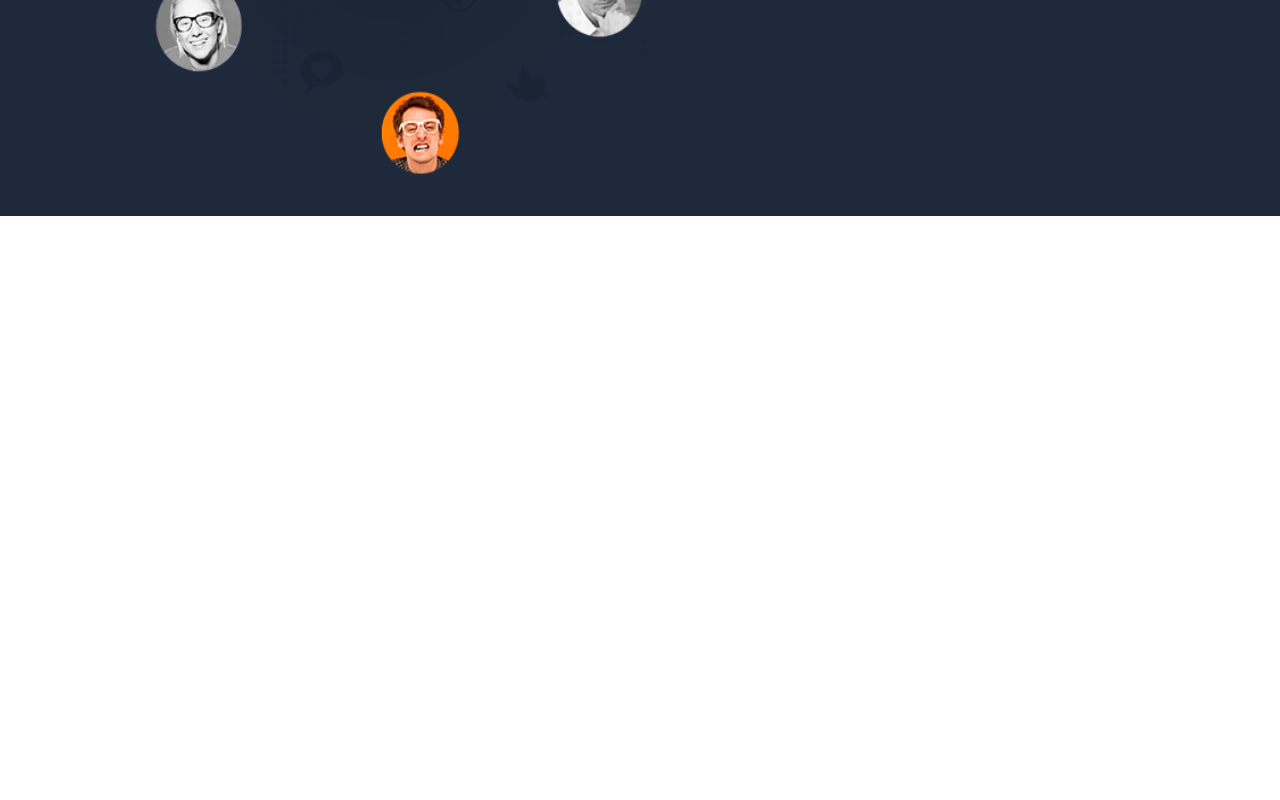
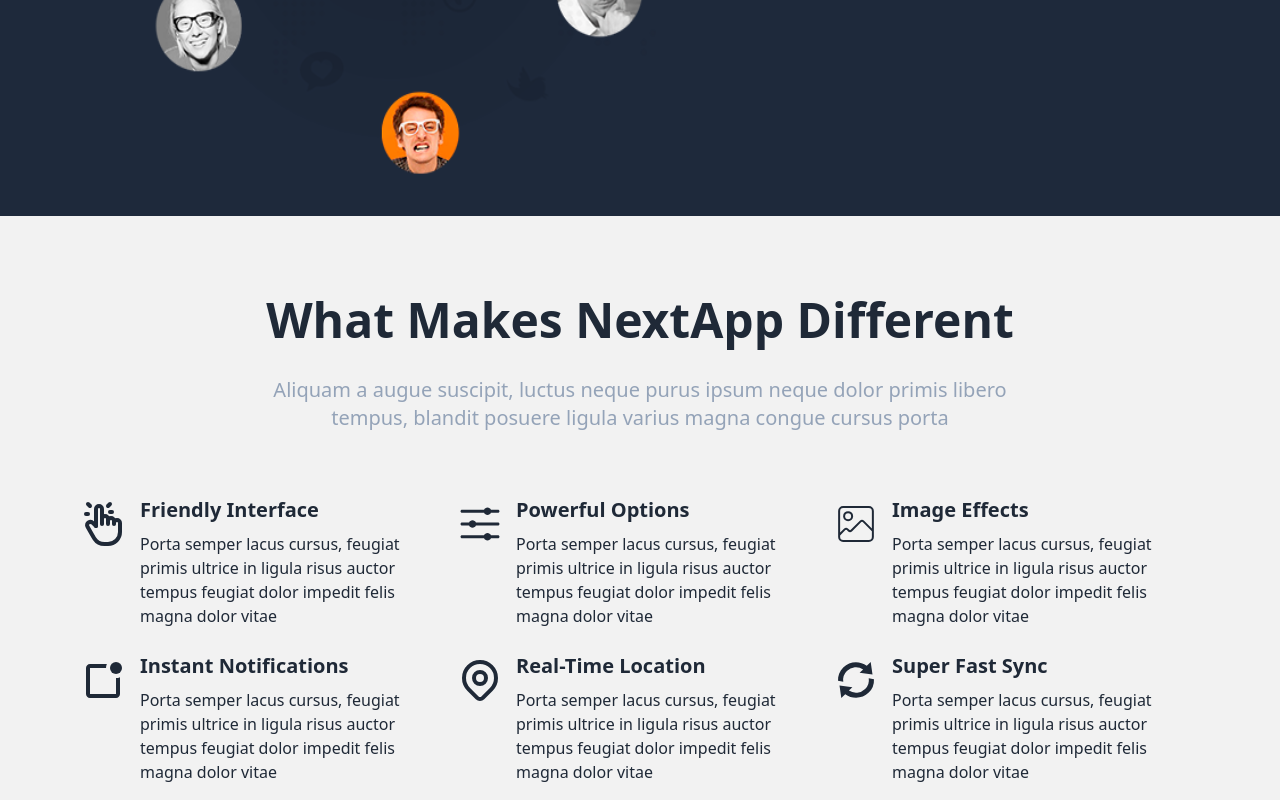
Before and after one commit to Marfater-Rahman-Jabed/RackUp, a React (Vite) app: page / in a window 1280 px wide. Shown: the part 2024-2824 px from the top of the page. Before the commit the page ends 2240 px from the top, so only its background shows below. Built offline with nearby package versions, Linux system fonts and the light colour scheme.

Commit message:
fourth section complete

```diff
--- /dev/null
+++ b/src/Components/MakesDiv/MakesDiv.jsx
@@ -0,0 +1,111 @@
+import { TbHandClick } from 'react-icons/tb';
+import { IoIosOptions } from 'react-icons/io';
+import { CiImageOn } from 'react-icons/ci';
+import { BiNotification } from 'react-icons/bi';
+import { HiOutlineLocationMarker } from 'react-icons/hi';
+import { GoSync } from 'react-icons/go';
+const MakesDiv = () => {
+    return (
+        <div className='bg-base-200'>
+            <div className="text-center pt-20 mb-16">
+                <h1 className="text-5xl font-bold mb-8">What Makes NextApp Different</h1>
+                <p className='text-xl text-slate-400'>
+                    Aliquam a augue suscipit, luctus neque purus ipsum neque dolor primis libero <br /> tempus, blandit posuere ligula varius magna congue cursus porta
+                </p>
+            </div>
+            <div className='grid lg:grid-cols-3 md:grid-cols-2 grid-cols-1  gap-2 lg:px-20 px-2'>
+
+                <div className='lg:w-80 w-96 flex  mb-4'>
+                    <span>
+                        <TbHandClick className='text-5xl mt-1 mr-3'></TbHandClick>
+                    </span>
+                    <span>
+                        <h1 className='text-xl font-bold mb-2'>
+                            Friendly Interface
+                        </h1>
+                        <p>
+                            Porta semper lacus cursus, feugiat primis ultrice in ligula risus auctor tempus feugiat dolor impedit felis magna dolor vitae
+                        </p>
+                    </span>
+                </div>
+                <div className='lg:w-80 w-96 flex  mb-4'>
+                    <span>
+                        <IoIosOptions className='text-5xl mt-1 mr-3'></IoIosOptions>
+                    </span>
+                    <span>
+                        <h1 className='text-xl font-bold mb-2'>
+                            Powerful Options
+                        </h1>
+                        <p>
+                            Porta semper lacus cursus, feugiat primis ultrice in ligula risus auctor tempus feugiat dolor impedit felis magna dolor vitae
+                        </p>
+                    </span>
+                </div>
+                <div className='lg:w-80 w-96 flex  mb-4'>
+                    <span>
+                        <CiImageOn className='text-5xl mt-1 mr-3'></CiImageOn>
+
+                    </span>
+                    <span>
+                        <h1 className='text-xl font-bold mb-2'>
+                            Image Effects
+                        </h1>
+                        <p>
+                            Porta semper lacus cursus, feugiat primis ultrice in ligula risus auctor tempus feugiat dolor impedit felis magna dolor vitae
+                        </p>
+                    </span>
+                </div>
+                <div className='lg:w-80 w-96 flex  mb-4'>
+                    <span>
+                        <BiNotification className='text-5xl mt-1 mr-3'></BiNotification>
+                    </span>
+                    <span>
+                        <h1 className='text-xl font-bold mb-2'>
+                            Instant Notifications
+                        </h1>
+                        <p>
+                            Porta semper lacus cursus, feugiat primis ultrice in ligula risus auctor tempus feugiat dolor impedit felis magna dolor vitae
+                        </p>
+                    </span>
+                </div>
+
+
+
+                <div className='lg:w-80 w-96 flex  mb-4'>
+                    <span>
+
+                        <HiOutlineLocationMarker className='text-5xl mt-1 mr-3'></HiOutlineLocationMarker>
+                    </span>
+                    <span>
+                        <h1 className='text-xl font-bold mb-2'>
+                            Real-Time Location
+                        </h1>
+                        <p>
+                            Porta semper lacus cursus, feugiat primis ultrice in ligula risus auctor tempus feugiat dolor impedit felis magna dolor vitae
+                        </p>
+                    </span>
+                </div>
+
+
+
+                <div className='lg:w-80 w-96 flex  mb-4'>
+                    <span>
+                        <GoSync className='text-5xl mt-1 mr-3'></GoSync>
+
+                    </span>
+                    <span>
+                        <h1 className='text-xl font-bold mb-2'>
+                            Super Fast Sync
+                        </h1>
+                        <p>
+                            Porta semper lacus cursus, feugiat primis ultrice in ligula risus auctor tempus feugiat dolor impedit felis magna dolor vitae
+                        </p>
+                    </span>
+                </div>
+
+            </div>
+        </div>
+    );
+};
+
+export default MakesDiv;
--- a/src/Pages/Home/Home.jsx
+++ b/src/Pages/Home/Home.jsx
@@ -1,4 +1,5 @@
 import HeroSection from "../../Components/HeroSection/HeroSection";
+import MakesDiv from "../../Components/MakesDiv/MakesDiv";
 import PostPhotosSection from "../../Components/PostPhotosSection/PostPhotosSection";
 import WorkFastDiv from "../../Components/WorkFastDiv/WorkFastDiv";
 
@@ -8,6 +9,7 @@
             <HeroSection></HeroSection>
             <WorkFastDiv></WorkFastDiv>
             <PostPhotosSection></PostPhotosSection>
+            <MakesDiv></MakesDiv>
         </div>
     );
 };
```
